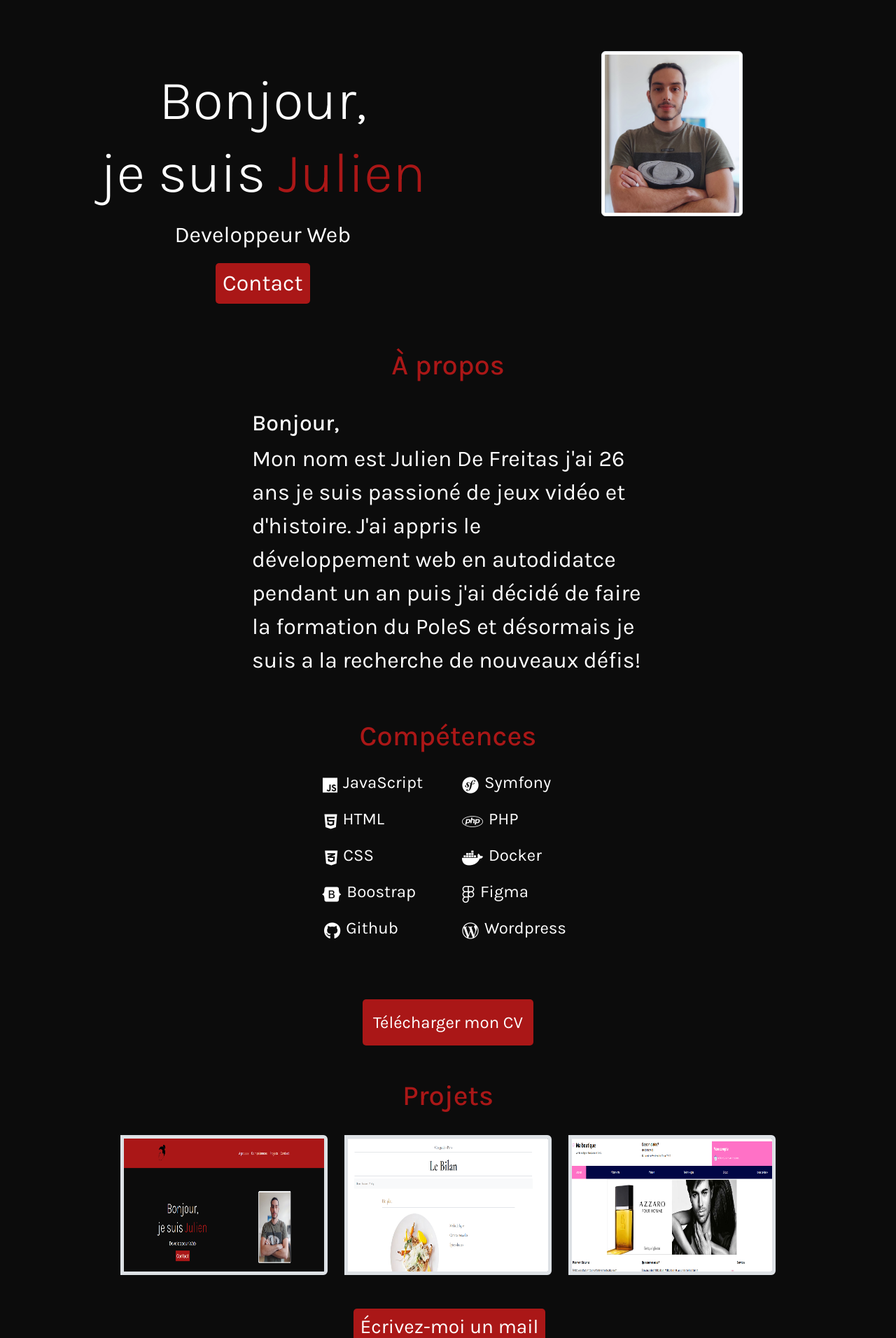
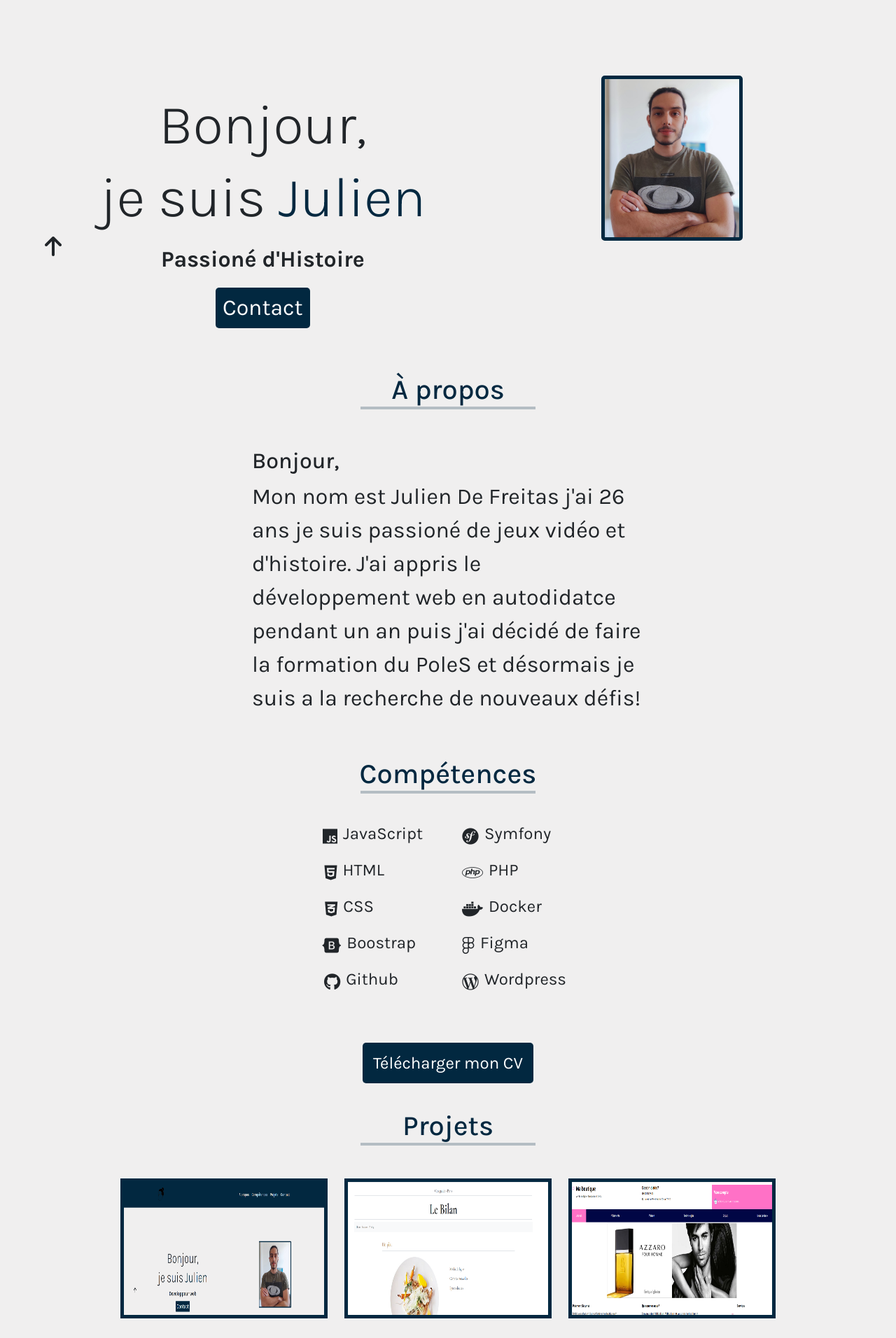
Before and after one commit to DfrtJulien/Portfolio, a plain HTML site: page index.html in a window 1280 px wide. Shown: the part 144-2056 px from the top of the page at 70% size. Drawn offline with nearby package versions, Linux system fonts and the light colour scheme.

Commit message:
Mise a jour information / couleur / images

```diff
--- a/css/style.css
+++ b/assets/css/style.css
@@ -1,11 +1,11 @@
 @import url('https://fonts.googleapis.com/css2?family=Karla:ital,wght@0,200..800;1,200..800&display=swap');
 
  :root {
-    --primary-bg-color: #0C0C0C;
+    --primary-bg-color: #f0efef;
     --secondary-bg-color: #1F1F1F;
     --primary-font-color: #FFFFFF;
-    --secondary-font-color: #aa1717;
-    --test-color: #CF1B1B;
+    --secondary-font-color: #022840;
+    --secondary-hover-font-color: #02111b;
 }
 
 *, *::before,*::after {
@@ -14,7 +14,6 @@
 }
 
 body {
-    color: var(--primary-font-color);
     font-family: 'Karla', sans-serif;
 }
 
@@ -32,10 +31,26 @@ a{
     color: inherit;
 }
 
+.btn-navbar {
+    background-color: white;
+}
+
 header {
     background-color: var(--secondary-bg-color);
     position: fixed;
     width: 100%;
+}
+
+.arrow {
+    color: var(--test-color);
+    font-size: 2em;
+    position: sticky;
+    top: 60%;
+    left: 5%;
+}
+
+.arrow:hover {
+    cursor: pointer;
 }
 
 .primary-clr {
@@ -67,8 +82,8 @@ button {
     transition: all 0.3s ease;
 }
 
-button:hover{
-    background-color: var(--test-color);
+button:hover, .cv:hover{
+    background-color: var(--secondary-hover-font-color);
 }
 
 .presentation-section, .about-section, .skills-section, .projects-section, .contact-section {
@@ -79,18 +94,18 @@ button:hover{
     padding-top: 25%;
 }
 
-.red-font {
+.blue-font {
     color: var(--secondary-font-color);
 }
 
-.red-bg-btn {
+.blue-bg-btn {
     background-color: var(--secondary-font-color);
     border: none;
     padding: 5px 10px;
     border-radius: 5px;
 }
 
-.red-bg-btn a {
+.blue-bg-btn a {
     text-decoration: none;
     color: var(--primary-font-color);
 }
@@ -99,6 +114,8 @@ button:hover{
     width: 50%;
     transition: all 0.8s ease-in;
     max-height: 500px;
+    border: 5px solid var(--secondary-font-color);
+    border-radius: 5px;
 }
 
 
@@ -108,6 +125,15 @@ button:hover{
     width: 80%;
     margin: 0 auto;
     display: inline-block;
+}
+
+hr {
+    width: 250px;
+    margin: auto;
+    height: 4px;
+    border: none;
+    background-color: var(--secondary-font-color);
+    margin-bottom: 15px;
 }
 
 .about-text {
@@ -131,6 +157,7 @@ button:hover{
 .projects {
     height: 200px;
     overflow: hidden;
+    border: 5px solid var(--secondary-font-color);
 }
 
 
@@ -151,6 +178,7 @@ textarea {
 footer {
     background-color: var(--secondary-bg-color);
     padding: 25px;
+    color: var(--primary-font-color);
 }
 
 
--- /dev/null
+++ b/assets/js/script.js
@@ -0,0 +1,17 @@
+const PASSIONP = document.querySelector('#passion');
+console.log(PASSIONP);
+
+let i = 0;
+
+
+const SHOWPASSION = function(passion){
+    var passion = ["Passioné d'Histoire", "Passioné de jeux vidéo", "Developpeur web"];
+    if(i == passion.length){
+        i = 0;
+    } else {
+        PASSIONP.innerHTML = `<strong>${passion[i]}</strong>`;
+        i++;
+    }
+}
+
+setInterval(SHOWPASSION, 1000);
--- a/index.html
+++ b/index.html
@@ -5,18 +5,18 @@
     <meta name="viewport" content="width=device-width, initial-scale=1.0">
     <link rel="stylesheet" href="https://cdnjs.cloudflare.com/ajax/libs/font-awesome/6.4.0/css/all.min.css" integrity="sha512-iecdLmaskl7CVkqkXNQ/ZH/XLlvWZOJyj7Yy7tcenmpD1ypASozpmT/E0iPtmFIB46ZmdtAc9eNBvH0H/ZpiBw==" crossorigin="anonymous" referrerpolicy="no-referrer" />
     <link href="https://cdn.jsdelivr.net/npm/bootstrap@5.3.3/dist/css/bootstrap.min.css" rel="stylesheet" integrity="sha384-QWTKZyjpPEjISv5WaRU9OFeRpok6YctnYmDr5pNlyT2bRjXh0JMhjY6hW+ALEwIH" crossorigin="anonymous">
-    <link rel="stylesheet" href="/css/style.css">
+    <link rel="stylesheet" href="assets/css/style.css">
     <link rel="stylesheet" href="https://cdnjs.cloudflare.com/ajax/libs/font-awesome/6.4.0/css/all.min.css" integrity="sha512-iecdLmaskl7CVkqkXNQ/ZH/XLlvWZOJyj7Yy7tcenmpD1ypASozpmT/E0iPtmFIB46ZmdtAc9eNBvH0H/ZpiBw==" crossorigin="anonymous" referrerpolicy="no-referrer" />
     <link rel="stylesheet" href="https://cdnjs.cloudflare.com/ajax/libs/font-awesome/6.4.0/css/all.min.css" integrity="sha512-iecdLmaskl7CVkqkXNQ/ZH/XLlvWZOJyj7Yy7tcenmpD1ypASozpmT/E0iPtmFIB46ZmdtAc9eNBvH0H/ZpiBw==" crossorigin="anonymous" referrerpolicy="no-referrer" />
     <title>Portfolio Julien De Freitas</title>
 </head>
 <body>
     <header>
-        <nav class="navbar navbar-expand-lg py-3" style="background-color: #aa1717;">
+        <nav class="navbar navbar-expand-lg py-3" style="background-color: #022840">
             <div class="container">
-              <img src="img/myLogo.png" class="navbar-brand logo" alt="logo">
-              <button class="navbar-toggler text-white" type="button" data-bs-toggle="collapse" data-bs-target="#navbarText" aria-controls="navbarText" aria-expanded="false" aria-label="Toggle navigation">
-                <span class="navbar-toggler-icon text-white"></span>
+              <img src="assets/img/myLogo.png" class="navbar-brand logo" alt="logo">
+              <button class="navbar-toggler btn-navbar" type="button" data-bs-toggle="collapse" data-bs-target="#navbarText" aria-controls="navbarText" aria-expanded="false" aria-label="Toggle navigation">
+                <span class="navbar-toggler-icon"></span>
               </button>
               <div class="collapse navbar-collapse justify-content-end" id="navbarText">
                 <ul class="navbar-nav  mx-4 mb-2 mb-lg-0">
@@ -37,16 +37,17 @@
             </div>
           </nav>
     </header>
+    <a href="#presentation-section"><i class="fa-solid fa-arrow-up arrow text-dark"></a></i>
     <section class="container-fluid  presentation-section" id="presentation-section">
         <div class="row mt-5">
             <div class="col-xs-12 col-md-7 card-presentation-container">
-                <h1 class="text-white display-1 ms-1">Bonjour,</h1>
-                <p class="text-white display-1 ms-1">je suis <span class="red-font">Julien</span></p>
-                <p class="text-white fs-2 ms-1" id="passion">Developpeur Web</p>
-                <button  class="red-bg-btn fs-2 ms-1"><a href="#contact-section">Contact</a></button>
+                <h1 class="text-dark display-1 ms-1">Bonjour,</h1>
+                <p class="text-dark display-1 ms-1">je suis <span class="blue-font">Julien</span></p>
+                <p class="text-dark fs-2 ms-1" id="passion"><strong>Developpeur Web</strong></p>
+                <button  class="blue-bg-btn fs-2 ms-1"><a href="#contact-section">Contact</a></button>
             </div>
             <div class="col-xs-6 col-md-4 mt-4 text-center pb-5">
-                <img alt="De Freitas julien Développeur web" src="img/myIMG.png" class="img-fluid img-thumbnail my-img">
+                <img alt="De Freitas julien Développeur web" src="assets/img/myIMG.png" class="img-fluid  my-img">
             </div>
         </div>
     </section>
@@ -54,12 +55,13 @@
         <div class="row">
             <div class="col-12 text-center">
                 <h2 class="text-center about-tittle">À propos</h2>
+                <hr>
             </div>
         </div>
         <div class="row">
             <div class="col-sm-12 col-md-6 mx-auto about-text">
-                <h2 class="text-white">Bonjour,</h2>
-                <p class="text-white">Mon nom est Julien De Freitas j'ai 26 ans je suis passioné de jeux vidéo et d'histoire. J'ai appris le développement web en autodidatce pendant un an puis j'ai décidé de faire la formation du PoleS et désormais je suis a la recherche de nouveaux défis!</p>
+                <h2 class="text-dark">Bonjour,</h2>
+                <p class="text-dark">Mon nom est Julien De Freitas j'ai 26 ans je suis passioné de jeux vidéo et d'histoire. J'ai appris le développement web en autodidatce pendant un an puis j'ai décidé de faire la formation du PoleS et désormais je suis a la recherche de nouveaux défis!</p>
             </div>
         </div>
     </section>
@@ -67,61 +69,62 @@
         <div class="row">
             <div class="col-12 text-center">
                 <h3 class="skills-tittle pt-1">Compétences</h3>
+                <hr>
             </div>
         </div>
         <div class="row pt-4">
             <div class="col-6 mb-5">
                 <div class="px-md-4">
                     <div class="d-flex justify-content-md-end">
-                        <i class="fa-brands fa-js align-self-center fs-4 px-2 mb-2"></i>
-                        <p class="fs-4">JavaScript</p>
+                        <i class="fa-brands fa-js align-self-center fs-4 px-2 mb-2 text-dark"></i>
+                        <p class="fs-4 text-dark">JavaScript</p>
                     </div>
                     <div class="d-flex justify-content-md-end icon-1">
-                        <i class="fa-brands fa-html5 align-self-center fs-4 px-2 mb-2"></i>
-                        <p class="fs-4">HTML</p>
+                        <i class="fa-brands fa-html5 align-self-center fs-4 px-2 mb-2 text-dark"></i>
+                        <p class="fs-4 text-dark">HTML</p>
                     </div>
                     <div class="d-flex justify-content-md-end icon-2">
-                        <i class="fa-brands fa-css3-alt align-self-center fs-4 px-2 mb-2"></i>
-                        <p class="fs-4">CSS</p>
+                        <i class="fa-brands fa-css3-alt align-self-center fs-4 px-2 mb-2 text-dark"></i>
+                        <p class="fs-4 text-dark">CSS</p>
                     </div>
                     <div class="d-flex justify-content-md-end icon-3">
-                        <i class="fa-brands fa-bootstrap align-self-center fs-4 px-2 mb-2"></i>
-                        <p class="fs-4">Boostrap</p>
+                        <i class="fa-brands fa-bootstrap align-self-center fs-4 px-2 mb-2 text-dark"></i>
+                        <p class="fs-4 text-dark">Boostrap</p>
                     </div>
                     <div class="d-flex justify-content-md-end icon-4">
-                        <i class="fa-brands fa-github align-self-center fs-4 px-2 mb-2"></i>
-                        <p class="fs-4">Github</p>
+                        <i class="fa-brands fa-github align-self-center fs-4 px-2 mb-2 text-dark"></i>
+                        <p class="fs-4 text-dark">Github</p>
                     </div>
                 </div>
             </div>
             <div class="col-6 mb-5">
                 <div>
                     <div class="d-flex">
-                        <i class="fa-brands fa-symfony align-self-center fs-4 px-2 mb-2"></i>
-                        <p class="fs-4">Symfony</p>
+                        <i class="fa-brands fa-symfony align-self-center fs-4 px-2 mb-2 text-dark"></i>
+                        <p class="fs-4 text-dark">Symfony</p>
                     </div>
                     <div class="d-flex">
-                        <i class="fa-brands fa-php align-self-center fs-4 px-2 mb-2"></i>
-                        <p class="fs-4">PHP</p>
+                        <i class="fa-brands fa-php align-self-center fs-4 px-2 mb-2 text-dark"></i>
+                        <p class="fs-4 text-dark">PHP</p>
                     </div>
                     <div class="d-flex">
-                        <i class="fa-brands fa-docker align-self-center fs-4 px-2 mb-2"></i>
-                        <p class="fs-4">Docker</p>
+                        <i class="fa-brands fa-docker align-self-center fs-4 px-2 mb-2 text-dark"></i>
+                        <p class="fs-4 text-dark">Docker</p>
                     </div>
                     <div class="d-flex">
-                        <i class="fa-brands fa-figma align-self-center fs-4 px-2 mb-2"></i>
-                        <p class="fs-4">Figma</p>
+                        <i class="fa-brands fa-figma align-self-center fs-4 px-2 mb-2 text-dark"></i>
+                        <p class="fs-4 text-dark">Figma</p>
                     </div>
                     <div class="d-flex">
-                        <i class="fa-brands fa-wordpress-simple align-self-center fs-4 px-2 mb-2"></i>
-                        <p class="fs-4">Wordpress</p>
+                        <i class="fa-brands fa-wordpress-simple align-self-center fs-4 px-2 mb-2 text-dark"></i>
+                        <p class="fs-4 text-dark">Wordpress</p>
                     </div>
                 </div>
             </div>
         </div>
         <div class="row cv-container">
             <div class="col-12 text-center">
-                <button class="cv"><a href="img/cv_julienDEFREITAS.pdf" download="cv_Julien_DeFreitas DéveloppeurWeb">Télécharger mon CV</a></button>
+                <a href="assets/img/cv_julienDEFREITAS.pdf" class="cv" download="cv_Julien_DeFreitas DéveloppeurWeb">Télécharger mon CV</a>
 
             </div>
         </div>
@@ -130,17 +133,37 @@
         <div class="row">
             <div class="col-12 text-center">
                 <h3 class="projects-tittle pt-1">Projets</h3>
+                <hr>
             </div>
         </div>
         <div class="row justify-content-center pt-4 ">
             <div class="col-sm-12 col-md-3 mt-2">
-                <div class="projects w-100 border border-5 rounded-end"><a href="index.html"><img src="img/portfolioImg.png" class="img-fluid img-projects" alt="Premier project"></a></div>
+                <div class="projects w-100"><a href="index.html"><img src="assets/img/portfolioImg.png" class="img-fluid img-projects" alt="Premier project"></a></div>
             </div>
             <div class="col-sm-12 col-md-3 mt-2">
-                <div class="projects w-100 border border-5 rounded-end"><a href="https://github.com/DfrtJulien/TP02LePoleS" target="_blank"><img src="img/tp02img.png" class="img-fluid img-projects" alt="Deuxieme project"></a></div>
+                <div class="projects w-100"><a href="https://github.com/DfrtJulien/TP02LePoleS" target="_blank"><img src="assets/img/tp02img.png" class="img-fluid img-projects" alt="Deuxieme project"></a></div>
             </div>
             <div class="col-sm-12 col-md-3 mt-2">
-                <div class="projects w-100 border border-5 rounded-end"><a href="https://github.com/DfrtJulien/TP03LePoleS" target="_blank"><img src="img/tp03img.png" class="img-fluid img-projects" alt="Troisieme project"></a></div>
+                <div class="projects w-100">
+                    <a href="https://github.com/DfrtJulien/TP03LePoleS" target="_blank"><img src="assets/img/tp03img.png" class="img-fluid img-projects" alt="Troisieme project"></a>
+                </div>
+            </div>
+        </div>
+        <div class="row justify-content-center pt-4">
+            <div class="col-sm-12 col-md-3 mt-2">
+                <div class="projects w-100">
+                    <a href="https://github.com/DfrtJulien/TP03LePoleS" target="_blank"><img src="assets/img/tp04img.png" class="img-fluid img-projects" alt="Quatrième project"></a>
+                </div>
+            </div>
+            <div class="col-sm-12 col-md-3 mt-2">
+                <div class="projects w-100">
+                    <a href="#" target="_blank"><img src="assets/img/tp05img.png" class="img-fluid img-projects" alt="Cinquièmeproject"></a>
+                </div>
+            </div>
+            <div class="col-sm-12 col-md-3 mt-2">
+                <div class="projects w-100">
+                    <a href="#" target="_blank"><img src="assets/img/tp06img.png" class="img-fluid img-projects" alt="Sixième project"></a>
+                </div>
             </div>
         </div>
     </section>
@@ -155,7 +178,7 @@
                     <label for="textArea" class="form-label">Ecrivez moi!</label>
                     <textarea class="form-control" id="textArea" rows="3" placeholder="Donner  moi votre avis!"></textarea>
                   </div> -->
-                  <a href="mailto:de.freitas.julien78@gmail.com"><button class="red-bg-btn fs-3 ms-1 text-white" type="submit">Écrivez-moi un mail</button></a>
+                  <a href="mailto:de.freitas.julien78@gmail.com"><button class="text-white blue-bg-btn fs-3 ms-1 " type="submit">Écrivez-moi un mail</button></a>
             <!-- </div> -->
         </div>
     </section>
@@ -176,5 +199,6 @@
         </div>
     </footer>
     <script type="text/javascript" src="https://cdn.jsdelivr.net/npm/bootstrap@5.3.3/dist/js/bootstrap.bundle.min.js" integrity="sha384-YvpcrYf0tY3lHB60NNkmXc5s9fDVZLESaAA55NDzOxhy9GkcIdslK1eN7N6jIeHz" crossorigin="anonymous"></script>
+    <script type="text/javascript" src="assets/js/script.js"></script>
 </body>
 </html>
```
Also changed, not shown: assets/img/myIMG.png (renamed from img/myIMG.png), assets/img/myLogo.png (added), assets/img/portfolioImg.png (added), assets/img/tp02img.png (renamed from img/tp02img.png), assets/img/tp03img.png (renamed from img/tp03img.png), assets/img/tp04img.png (added), assets/img/tp05img.png (added), img/myIMG2.jpg (deleted), img/myLogo.png (deleted), img/portfolioImg.png (deleted), 3 other files.
